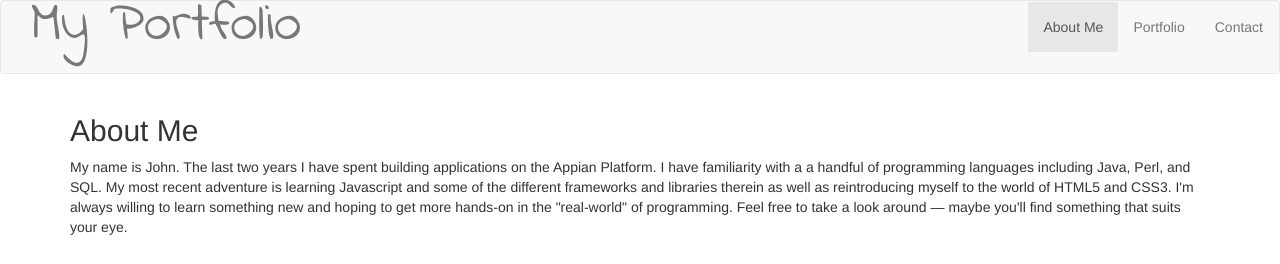
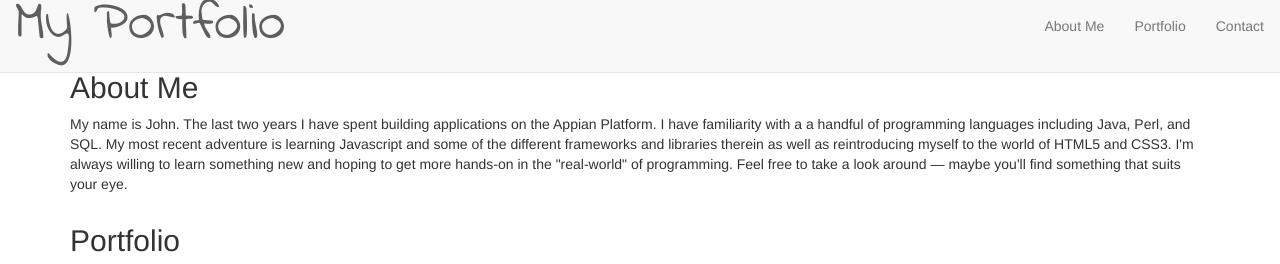
Before and after one commit to justawhiteguy/justawhiteguy.github.io, a plain HTML site: page index.html in a window 1280 px wide. Shown: the top 264 px of the page. Drawn offline with nearby package versions, Linux system fonts and the light colour scheme.

Commit message:
not sure what changes these are

```diff
--- a/css/styles.css
+++ b/css/styles.css
@@ -51,3 +51,8 @@
   font-family:'Indie Flower';
   font-size: 4em;
 }
+
+html, body {
+  height: 100%;
+  padding-top: 2%;
+}
--- a/index.html
+++ b/index.html
@@ -10,15 +10,15 @@
     <title>My Portfolio</title>
   </head>
   <body>
-    <header class="navbar navbar-default">
-      <nav id="navigation">
+    <header>
+      <nav class="navbar navbar-default navbar-fixed-top">
         <div class="container-fluid">
           <div class="navbar-header">
-            <a class="navbar-brand" href="#">My Portfolio</a>
+            <a class="navbar-brand" href="#about-me">My Portfolio</a>
           </div>
           <div class="navbar navbar-right">
             <ul class="nav navbar-nav">
-              <li class="active"><a href="#about-me">About Me</a></li>
+              <li><a class="active" href="#about-me">About Me</a></li>
               <li><a href="#portfolio">Portfolio</a></li>
               <li><a href="#contact">Contact</a></li>
             </ul>
--- a/js/calculator.js
+++ b/js/calculator.js
@@ -14,8 +14,6 @@ $(document).ready(function() {
         if(clean.length < 41) {
             return inp;
         } else {
-            /* TODO: Figure out how to prevent history from slipping to next line */
-            //return '...' + (inp.split(" ")).slice(inp.indexOf(' '),inp.length - 1).join();
             var trunc = clean.slice(-37);
             return '...' + trunc.slice(trunc.indexOf(' ')).replace(/x/g, "&times;").replace(/\//g, "&divide;");
         }
```
